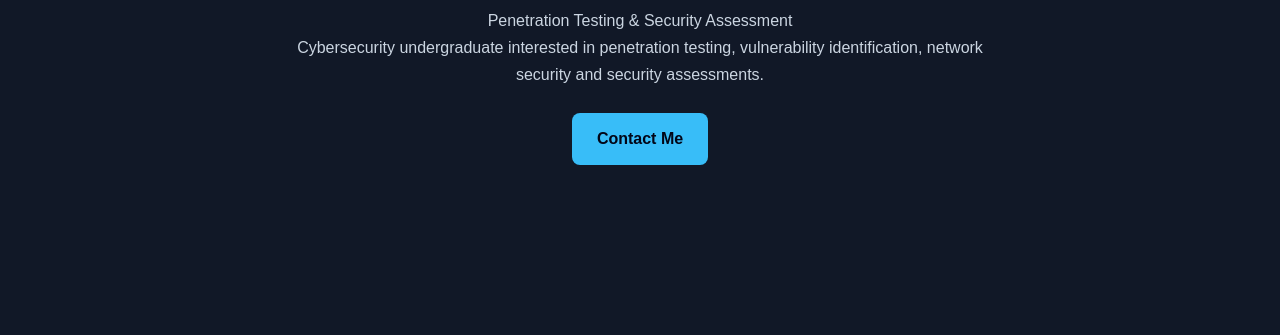
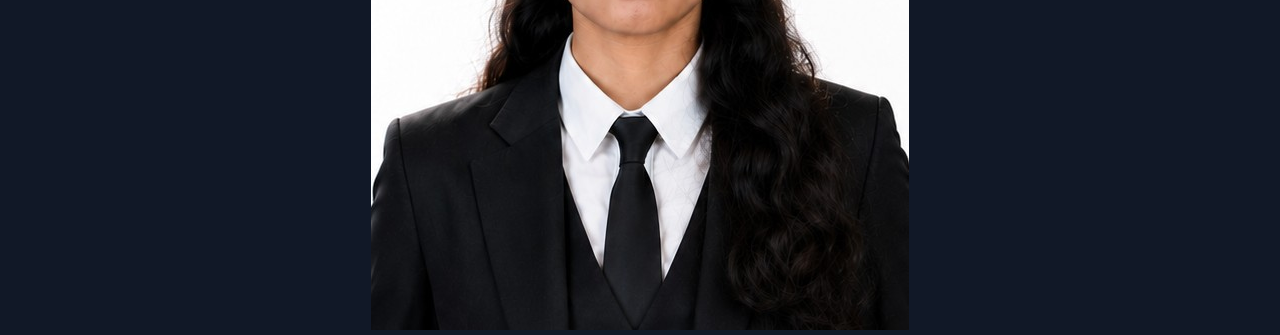
Before and after one commit to shrinithi1927/shrinithi2703.github.io, a plain HTML site: page index.html in a window 1280 px wide. Shown: the part 417-752 px from the top of the page. Drawn offline with Linux system fonts and the light colour scheme.

Commit message:
Update index.html

```diff
--- a/index.html
+++ b/index.html
@@ -195,6 +195,7 @@
     <header id="home">
 
         <div>
+            <img src="1000064449_786c5779557f1c104c023b40b1879741-2_10_2026, 11_24_56 am.jpg" alt="Shrinithi" class="profile-photo">
 
             <h1>SHRINITHI V</h1>
 
```
